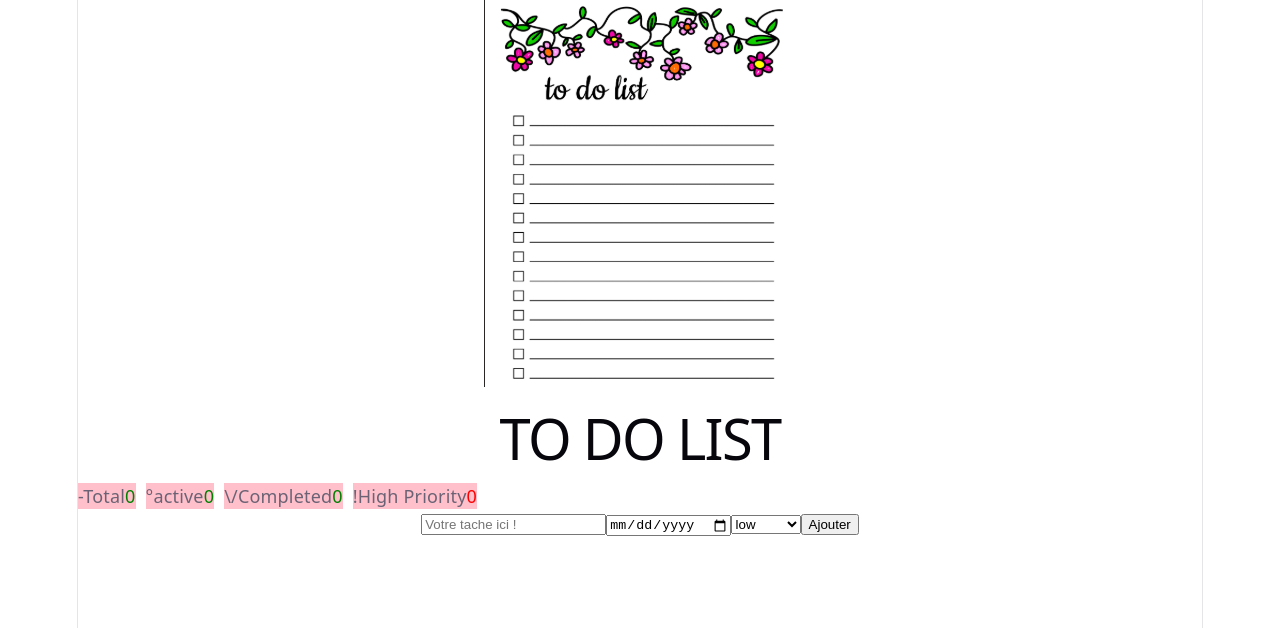
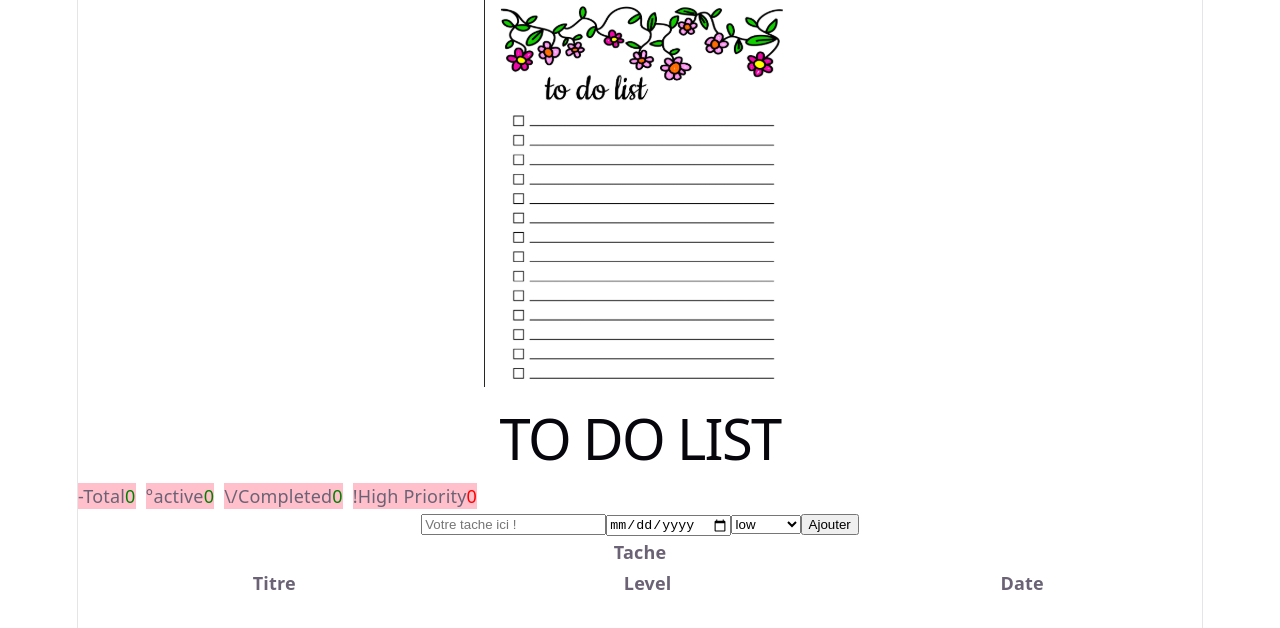
Before and after one commit to ouerhani-syrine/to-do-list, a React (Vite) app: page / in a window 1280 px wide. Shown: the top 628 px of the page. Built offline with nearby package versions, Linux system fonts and the light colour scheme.

Commit message:
Gestion des taches dans le tableau

```diff
--- a/src/App.jsx
+++ b/src/App.jsx
@@ -9,9 +9,19 @@ function App() {
   const nbTotal=tache.length;
   const nbActive= tache.filter(t => !t.Completed).length;
   const nbCompleted= tache.filter(t => t.Completed).length;
-  const nbHighPriority=tache.filter(t => t.level === 'high').length;
-  const handleForm = (t) =>{setTache([...tache,t])};
-
+  const nbHighPriority=tache.filter((t) =>{return  t.level === 'high' && !t.Completed}).length;
+  const handleForm = (t) =>{setTache([...tache,t]) ; alert(t.titre);};
+  const modifierTacheCompleted= (titre) => {
+    const nouvellestaches = tache.map((t)=>{
+      if(t.titre===titre){
+        return {...t,
+                Completed : !t.Completed
+        }
+      }
+    return t;
+    })
+  setTache(nouvellestaches);
+  }
   return <>
     <Entete src={photo}/>
     <div style={{ display: 'flex', gap: '10px' }}>
@@ -21,16 +31,27 @@ function App() {
     <NbCard symbole="!" titre="High Priority" nombre={nbHighPriority}/>
     </div>
     <Form onAddTask={handleForm}/>
-    <Tableau taches={tache}/>
+    <Tableau taches={tache} modifierTacheCompleted={modifierTacheCompleted}/>
   </>
 }
-function Tableau({taches}){
+function Tableau({taches,modifierTacheCompleted}){
   const rows=[];
   for(let t of taches){
-    rows.push(<TacheRow key={t.titre} tache={t} />)
+    rows.push(<TacheRow key={t.titre} tache={t} modifierTacheCompleted={modifierTacheCompleted} />)
   }
   return <table>
-    {rows}
+    <thead>
+      <tr><th colSpan="4">Tache</th></tr>
+    </thead>
+    <tbody>
+      <tr>
+        <td></td>
+        <td><b>Titre</b></td>
+        <td><b>Level</b></td>
+        <td><b>Date</b></td>
+      </tr>
+      {rows}
+    </tbody>
   </table>
 }
 export default App
--- a/src/navBar/Form/Form.jsx
+++ b/src/navBar/Form/Form.jsx
@@ -6,7 +6,7 @@ export function Form ({onAddTask}){
     const [level,setLevel] = useState("low");
     const handleSubmit = (e) => {
         e.preventDefault();
-        const nouvelleTache ={titre:{titre},date:{date},level:{level},completed:false };
+        const nouvelleTache ={titre,date,level,completed:false };
         onAddTask(nouvelleTache);
         setTitre("");
         setDate("");
@@ -15,7 +15,7 @@ export function Form ({onAddTask}){
     return <form onSubmit={handleSubmit}>
         <input type="text" placeholder="Votre tache ici !" value={titre} onChange={(e) => {setTitre(e.target.value)}}/>
         <input type="date" value={date} onChange={ (e) => {setDate(e.target.value)}}/>
-        <select name="level" id="difficulte" value={level} onChange={()=>{setLevel(e.target.value)}}>
+        <select name="level" id="difficulte" value={level} onChange={(e)=>{setLevel(e.target.value)}}>
             <option value="low">low</option>
             <option value="medium">medium</option>
             <option value="high">high</option>
--- a/src/navBar/TacheRow/TacheRow.jsx
+++ b/src/navBar/TacheRow/TacheRow.jsx
@@ -1,9 +1,8 @@
-export function TacheRow({tache}){
+export function TacheRow({tache, modifierTacheCompleted}){
     return <tr>
-        <td>
-            <input type="checkBox" checked={false} />
-            <label htmlFor="tache">{tache.titre}</label>
-            <label htmlFor="level">{tache.level}</label>
-        </td>
+        <td><input type="checkbox" checked={tache.Completed || false} onChange={()=>modifierTacheCompleted(tache.titre)}/></td>
+        <td><label htmlFor="tache">{tache.titre}</label></td>
+        <td><label htmlFor="level">{tache.level}</label></td>
+        <td><label htmlFor="date">{tache.date}</label></td>
     </tr>
 }
```
